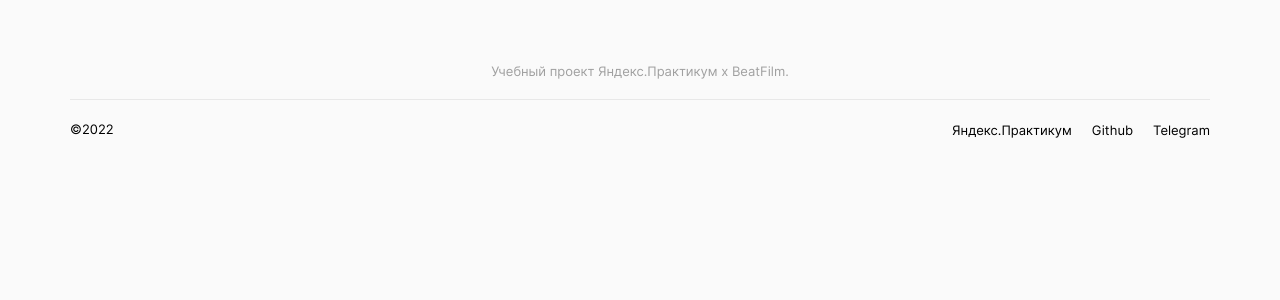
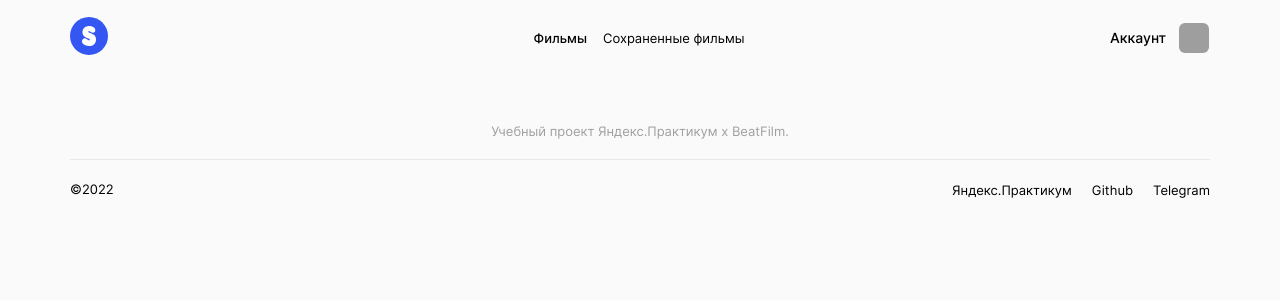
Before and after one commit to Marvin811/movies-explorer-frontend, a React (Create React App) app: page /movies in a window 1280 px wide. Shown: the top 300 px of the page. Built offline with nearby package versions, Linux system fonts and the light colour scheme; grey boxes are pictures that could not be loaded.

Commit message:
feat: сделана навигация для /movies

```diff
--- a/src/components/Movies/Movies.js
+++ b/src/components/Movies/Movies.js
@@ -1,2 +1,9 @@
+import React from "react";
+import './Movies.css';
+import Navigation from "../Navigation/Navigation";
+
 export function Movies() {
+    return(
+        <Navigation />
+    )
 }
--- a/src/components/Navigation/Navigation.css
+++ b/src/components/Navigation/Navigation.css
@@ -0,0 +1,56 @@
+.navigation-header {
+    display: flex;
+    justify-content: space-between;
+    font-family: "Inter", Arial, sans-serif;
+    margin: 0 70px;
+    align-items: center;
+    padding-top: 16px;
+}
+
+.navigation-header__links {
+    display: grid;
+    margin: 0 auto;
+    grid-template-columns: auto auto;
+    column-gap: 16px;
+}
+.navigation-header__link {
+    display: flex;
+    font-weight: 400;
+    font-size: 13px;
+    line-height: 18px;
+    color: #000;
+    text-decoration: none;
+    margin-left: 60px;
+}
+.navigation-header__link:last-of-type {
+    margin-left: 0;
+}
+
+
+.navigation-header__link_active {
+    font-weight: 500;
+}
+
+.navigation-header__profile {
+    font-style: normal;
+    font-weight: 500;
+    font-size: 14px;
+    line-height: 16px;
+    display: flex;
+    align-items: center;
+    text-decoration: none;
+    color: #000;
+    width: 100px;
+}
+
+.navigation-header__icon {
+    background: #F4F4F4;
+    width: 30px;
+    height: 30px;
+    border-radius: 6px;
+    display: flex;
+    align-items: center;
+    justify-content: center;
+    margin-left: 13px;
+    object-fit: none;
+}
--- a/src/components/Navigation/Navigation.js
+++ b/src/components/Navigation/Navigation.js
@@ -1,5 +1,31 @@
 import React from "react";
 import './Navigation.css';
+import Logo from "../Logo/Logo";
+import {NavLink} from "react-router-dom";
+import icon from '../../images/icon.svg'
+
 
 export default function Navigation() {
+    const setActive = ({isActive}) =>
+        isActive
+            ? "navigation-header__link navigation-header__link_active link-opacity"
+            : "navigation-header__link link-opacity";
+
+    return (
+        <section className="navigation-header">
+            <Logo/>
+            <div className="navigation-header__links">
+                <NavLink to="/movies" className={setActive}>
+                    Фильмы
+                </NavLink>
+                <NavLink to="/saved-movies" className={setActive}>
+                    Сохраненные фильмы
+                </NavLink>
+            </div>
+            <NavLink to="/profile" className="navigation-header__profile link-opacity">
+                <p className='navigation__profile-text'>Аккаунт</p>
+                <img src={icon}  className="navigation-header__icon" alt="Изображение кнопки Аккаунт"></img>
+            </NavLink>
+        </section>
+    )
 }
```
